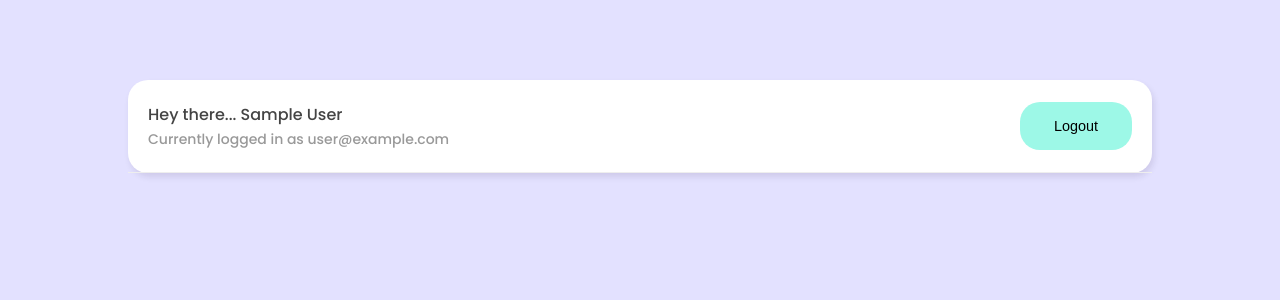
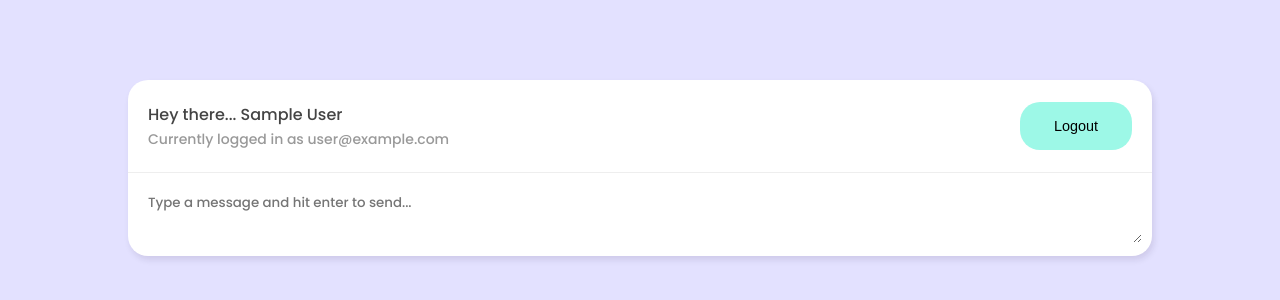
Before and after one commit to malin-nilsson/Vue-Firebase-Chat, a Vue app: page /chatroom in a window 1280 px wide. Shown: the top 300 px of the page. Built offline with nearby package versions, Linux system fonts and the light colour scheme; no server answers; sample sign-in values are in the browser's storage.

Commit message:
Chat form

```diff
--- /dev/null
+++ b/src/components/NewChatForm.vue
@@ -0,0 +1,53 @@
+<template>
+  <form>
+    <textarea
+      placeholder="Type a message and hit enter to send..."
+      v-model="message"
+      @keypress.enter.prevent="handleSubmit"
+    ></textarea>
+  </form>
+</template>
+
+<script>
+import { ref } from "vue";
+import getUser from "@/composables/getUser";
+import { timestamp } from "../firebase/config";
+
+export default {
+  setup() {
+    const { user } = getUser();
+    const message = ref("");
+
+    const handleSubmit = async () => {
+      const chat = {
+        name: user.value.displayName,
+        message: message.value,
+        createdAt: timestamp(),
+      };
+
+      console.log(chat);
+      message.value = "";
+    };
+
+    return { message, handleSubmit };
+  },
+};
+</script>
+
+<style lang="scss" scoped>
+form {
+  margin: 10px;
+
+  textarea {
+    width: 100%;
+    max-width: 100%;
+    margin-bottom: 6px;
+    padding: 10px;
+    box-sizing: border-box;
+    border: 0;
+    border-radius: 20px;
+    font-family: inherit;
+    outline: none;
+  }
+}
+</style>
--- a/src/views/Chatroom.vue
+++ b/src/views/Chatroom.vue
@@ -1,6 +1,7 @@
 <template>
   <div class="app-container">
     <Navbar />
+    <NewChatForm />
   </div>
 </template>
 
@@ -9,9 +10,10 @@
 import Navbar from "../components/Navbar.vue";
 import { useRouter } from "vue-router";
 import getUser from "@/composables/getUser";
+import NewChatForm from "@/components/NewChatForm.vue";
 
 export default {
-  components: { Navbar },
+  components: { Navbar, NewChatForm },
 
   setup() {
     const { user } = getUser();
```
